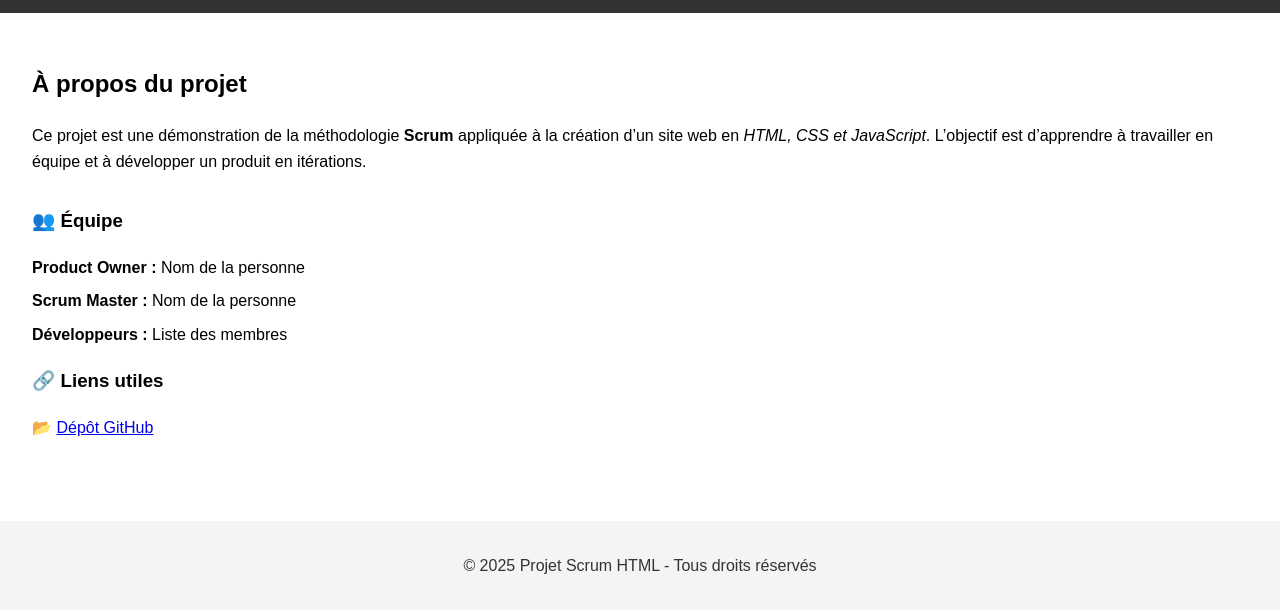
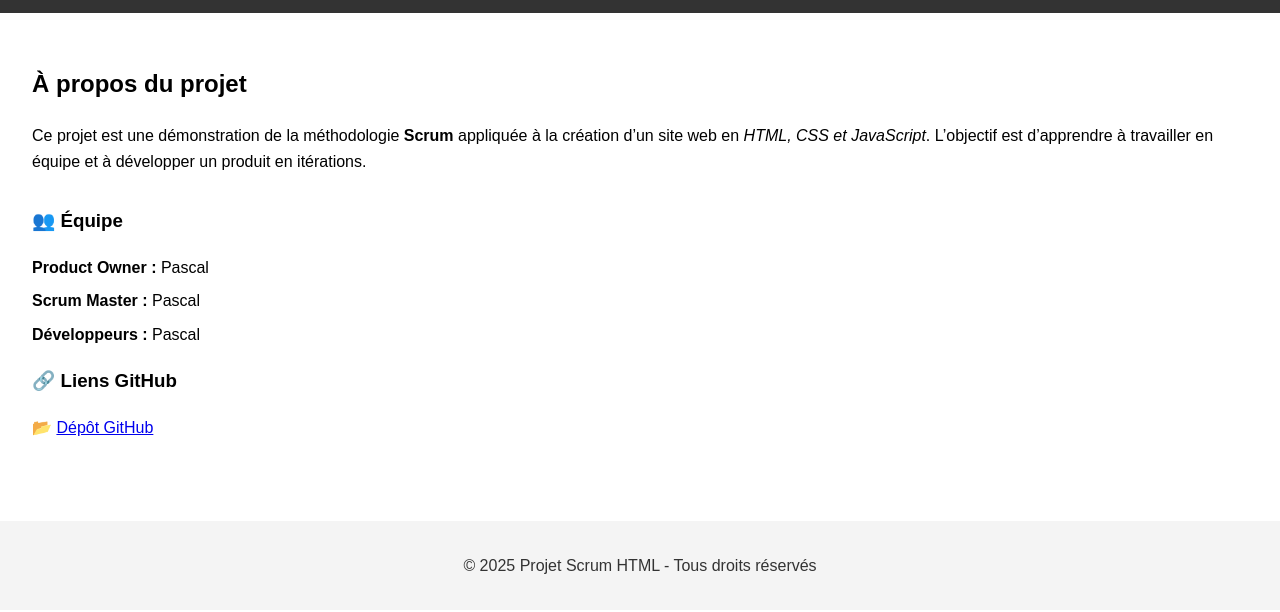
Before and after one commit to pascal-fortunati/projet-html-scrum, a plain HTML site: page about.html in a window 1280 px wide. Shown: the part 96-708 px from the top of the page. Drawn offline with Linux system fonts and the light colour scheme.

```diff
--- a/about.html
+++ b/about.html
@@ -31,16 +31,16 @@
         <section class="team">
             <h3>👥 Équipe</h3>
             <ul>
-                <li><strong>Product Owner :</strong> Nom de la personne</li>
-                <li><strong>Scrum Master :</strong> Nom de la personne</li>
-                <li><strong>Développeurs :</strong> Liste des membres</li>
+                <li><strong>Product Owner :</strong> Pascal</li>
+                <li><strong>Scrum Master :</strong> Pascal</li>
+                <li><strong>Développeurs :</strong> Pascal</li>
             </ul>
         </section>
 
         <section class="links">
-            <h3>🔗 Liens utiles</h3>
+            <h3>🔗 Liens GitHub</h3>
             <p>
-                📂 <a href="https://github.com/utilisateur/nom-du-repo" target="_blank">Dépôt GitHub</a>
+                📂 <a href="https://github.com/pascal-fortunati/projet-html-scrum" target="_blank">Dépôt GitHub</a>
             </p>
         </section>
     </main>
```
